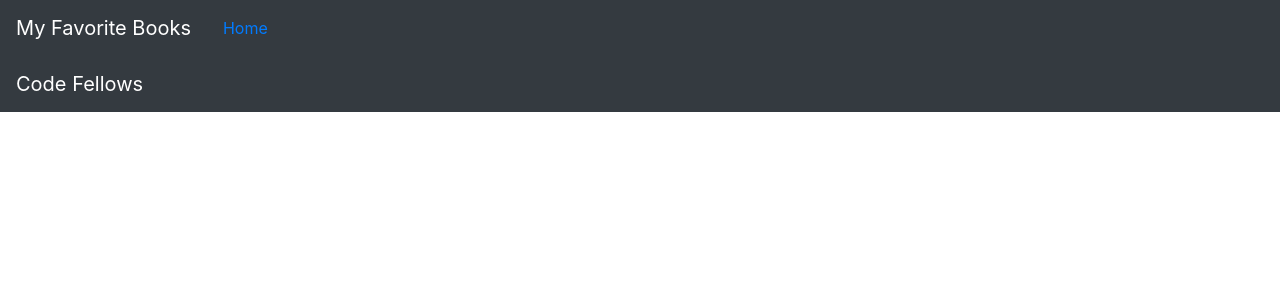
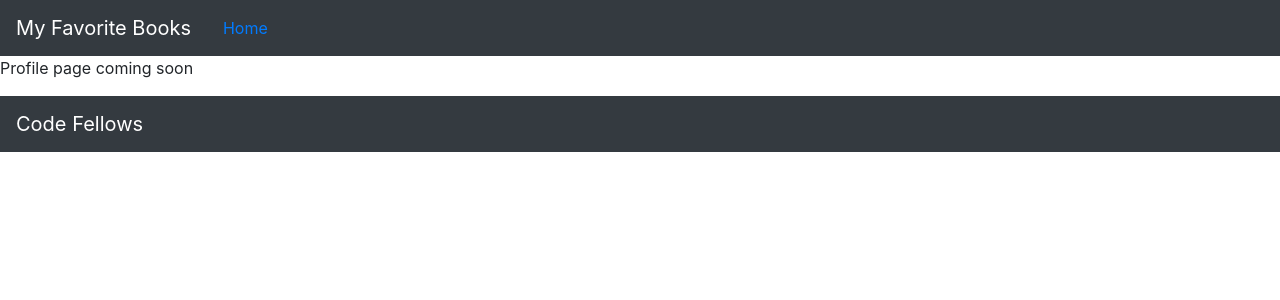
Before and after one commit to rangelMatt/can-of-books-frontend, a React (Create React App) app: page /Profile in a window 1280 px wide. Shown: the top 300 px of the page. Built offline with nearby package versions, Linux system fonts and the light colour scheme.

Commit message:
App renders BestBooks and Profile in the Router

```diff
--- a/src/App.js
+++ b/src/App.js
@@ -8,6 +8,7 @@ import {
   Route
 } from "react-router-dom";
 import BestBooks from './BestBooks';
+import Profile from './Profile'
 
 class App extends React.Component {
 
@@ -37,10 +38,14 @@ class App extends React.Component {
           <Header user={this.state.user} onLogout={this.logoutHandler} />
           <Switch>
             <Route exact path="/">
-            <BestBooks/>
+              <BestBooks/>
+              {/* DONE: if the user is logged in, render the `BestBooks` component, if they are not, render the `Login` component */}
+            </Route>
+            {/* DONE: add a route with a path of '/profile' that renders a `Profile` component */}
+            <Route exact path="/Profile">
+              <Profile />
               {/* TODO: if the user is logged in, render the `BestBooks` component, if they are not, render the `Login` component */}
             </Route>
-            {/* TODO: add a route with a path of '/profile' that renders a `Profile` component */}
           </Switch>
           <Footer />
         </Router>
```
